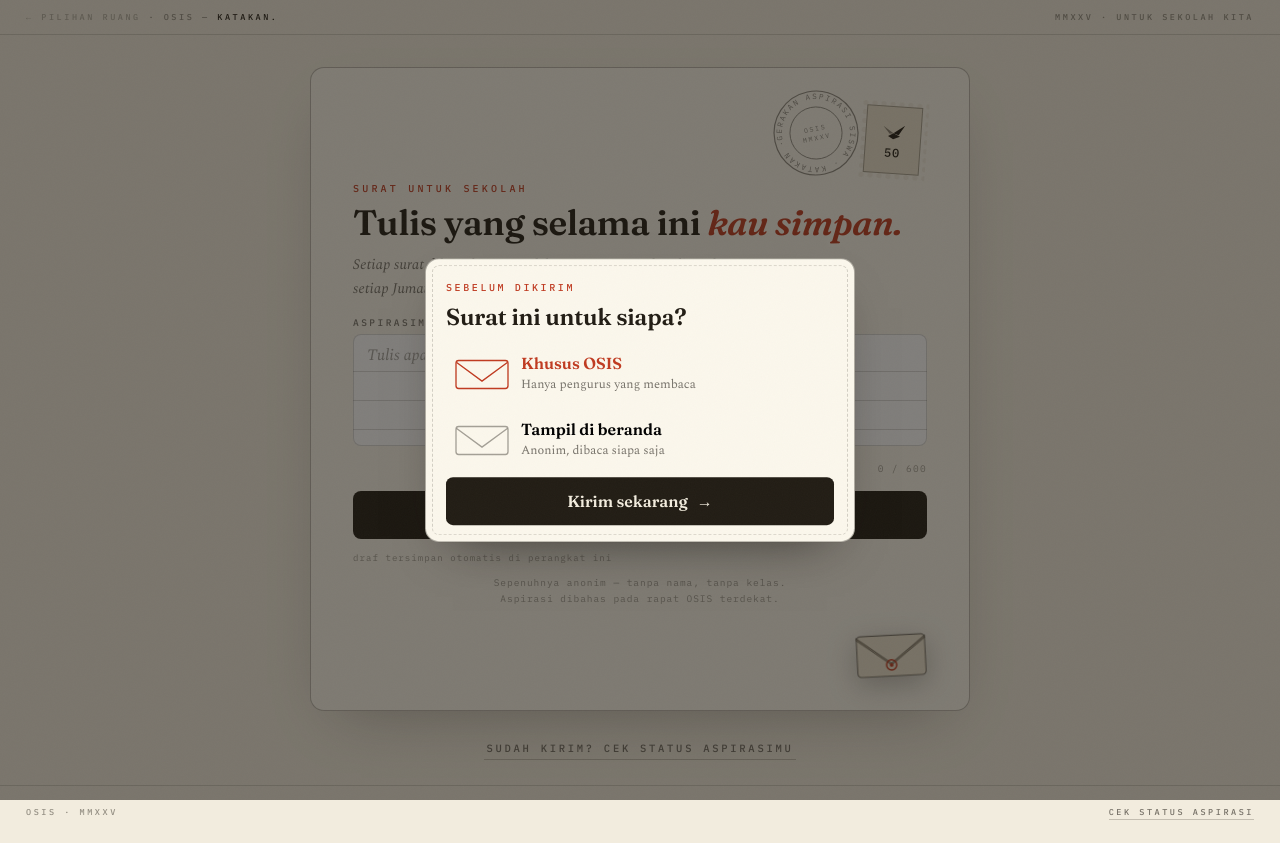
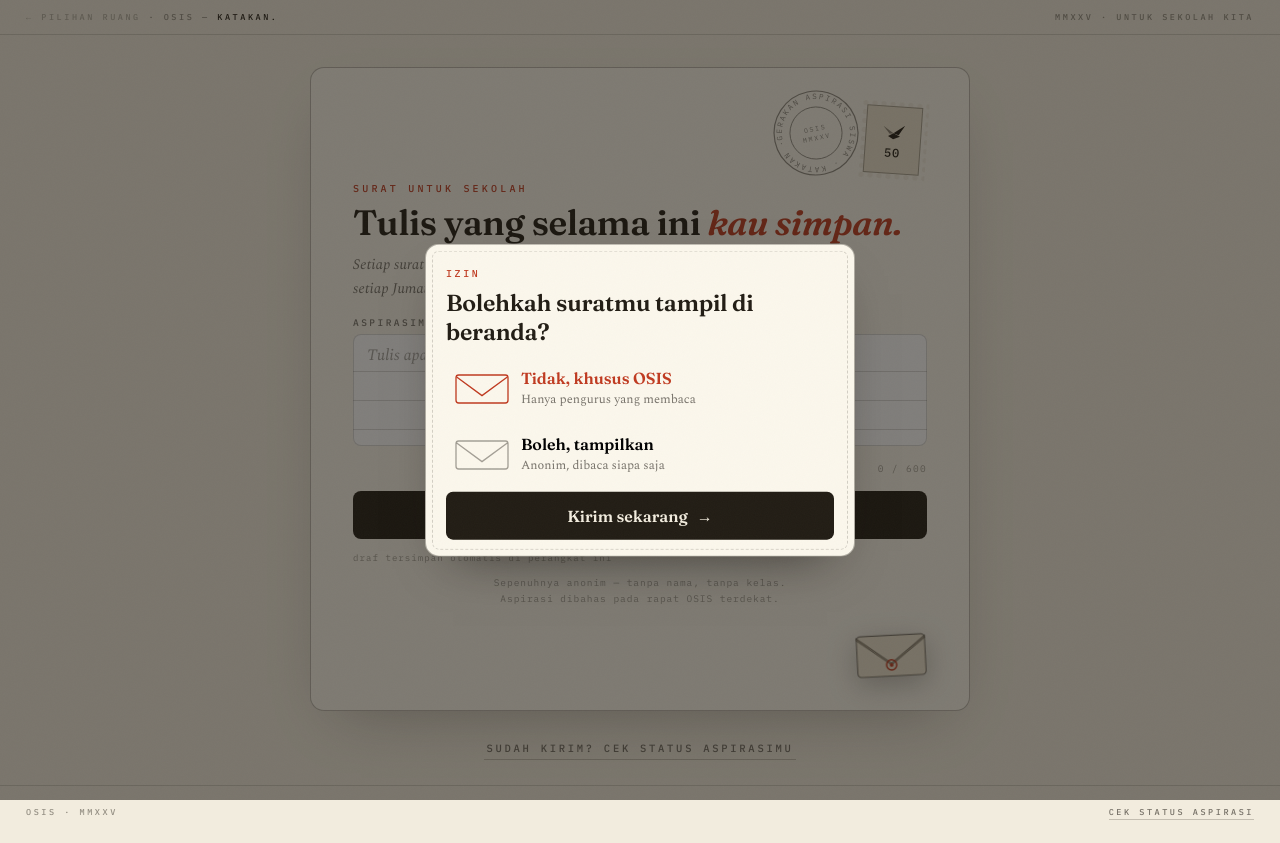
Before and after one commit to zanqy/preview, a plain HTML site: page katakan-pilih-modal/index.html in a window 1280 px wide. Both pictures are taken after a click on the button "Kirim Surat". Drawn offline with nearby package versions, Linux system fonts and the light colour scheme.

Commit message:
Preview: ubah pertanyaan kartu jadi permintaan izin

```diff
--- a/katakan-pilih-modal/index.html
+++ b/katakan-pilih-modal/index.html
@@ -406,10 +406,10 @@ footer a:hover{color:var(--red);border-color:var(--red)}
 
 <div class="tudung" id="tudung"></div>
 <div class="kartu amp" id="kartu" aria-hidden="true">
-        <p class="kk">SEBELUM DIKIRIM</p>
-        <h3>Surat ini untuk siapa?</h3>
-        <button type="button" class="pil on" data-k="privat"><svg class="amp-ikon" viewBox="0 0 42 28" fill="none"><rect x="1.5" y="4.5" width="39" height="21" rx="2" stroke="currentColor"/><path d="M2 6 L21 20 L40 6" stroke="currentColor"/></svg><span class="oteks"><b>Khusus OSIS</b><small>Hanya pengurus yang membaca</small></span></button>
-        <button type="button" class="pil" data-k="umum"><svg class="amp-ikon" viewBox="0 0 42 28" fill="none"><rect x="1.5" y="4.5" width="39" height="21" rx="2" stroke="currentColor"/><path d="M2 6 L21 20 L40 6" stroke="currentColor"/></svg><span class="oteks"><b>Tampil di beranda</b><small>Anonim, dibaca siapa saja</small></span></button>
+        <p class="kk">IZIN</p>
+        <h3>Bolehkah suratmu tampil di beranda?</h3>
+        <button type="button" class="pil on" data-k="privat"><svg class="amp-ikon" viewBox="0 0 42 28" fill="none"><rect x="1.5" y="4.5" width="39" height="21" rx="2" stroke="currentColor"/><path d="M2 6 L21 20 L40 6" stroke="currentColor"/></svg><span class="oteks"><b>Tidak, khusus OSIS</b><small>Hanya pengurus yang membaca</small></span></button>
+        <button type="button" class="pil" data-k="umum"><svg class="amp-ikon" viewBox="0 0 42 28" fill="none"><rect x="1.5" y="4.5" width="39" height="21" rx="2" stroke="currentColor"/><path d="M2 6 L21 20 L40 6" stroke="currentColor"/></svg><span class="oteks"><b>Boleh, tampilkan</b><small>Anonim, dibaca siapa saja</small></span></button>
         <button type="button" class="kirim" id="kirimAkhir">Kirim sekarang <span>→</span></button>
       </div>
 <div class="grain" aria-hidden="true"></div>
```
